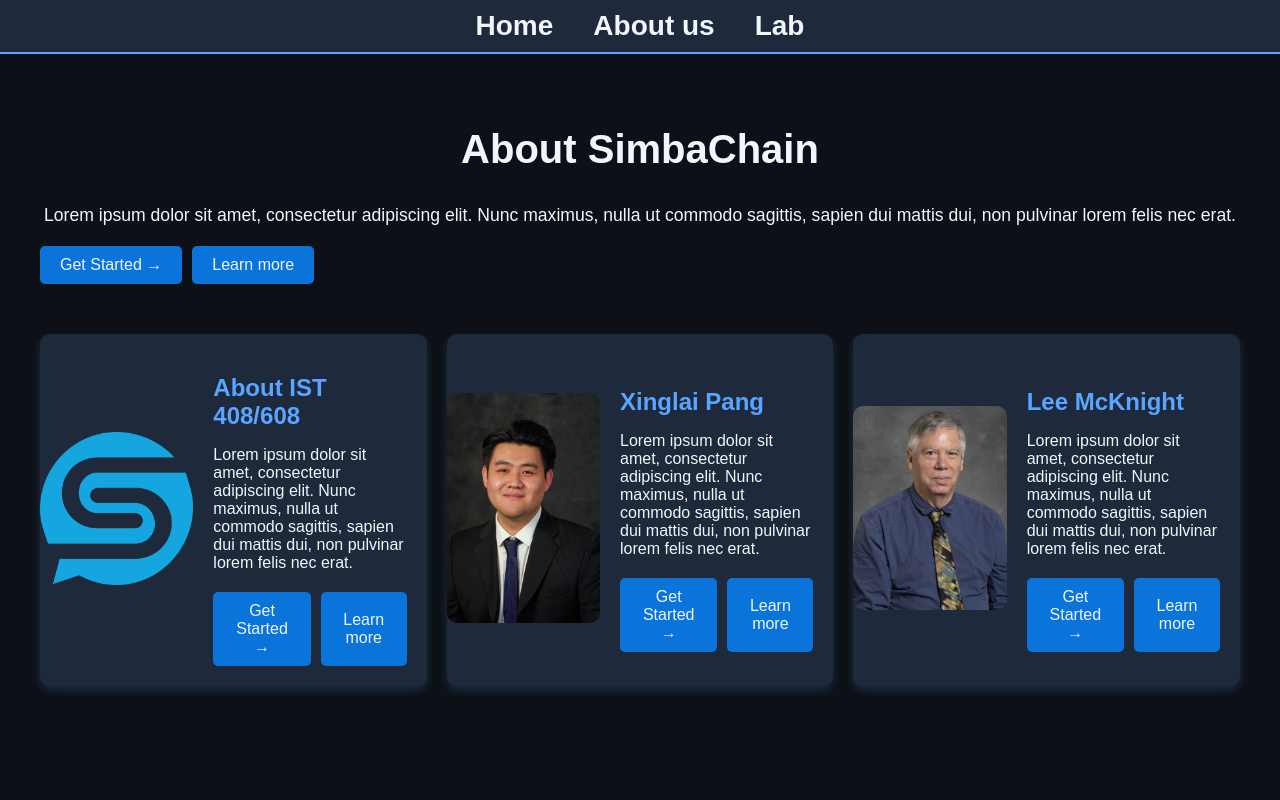
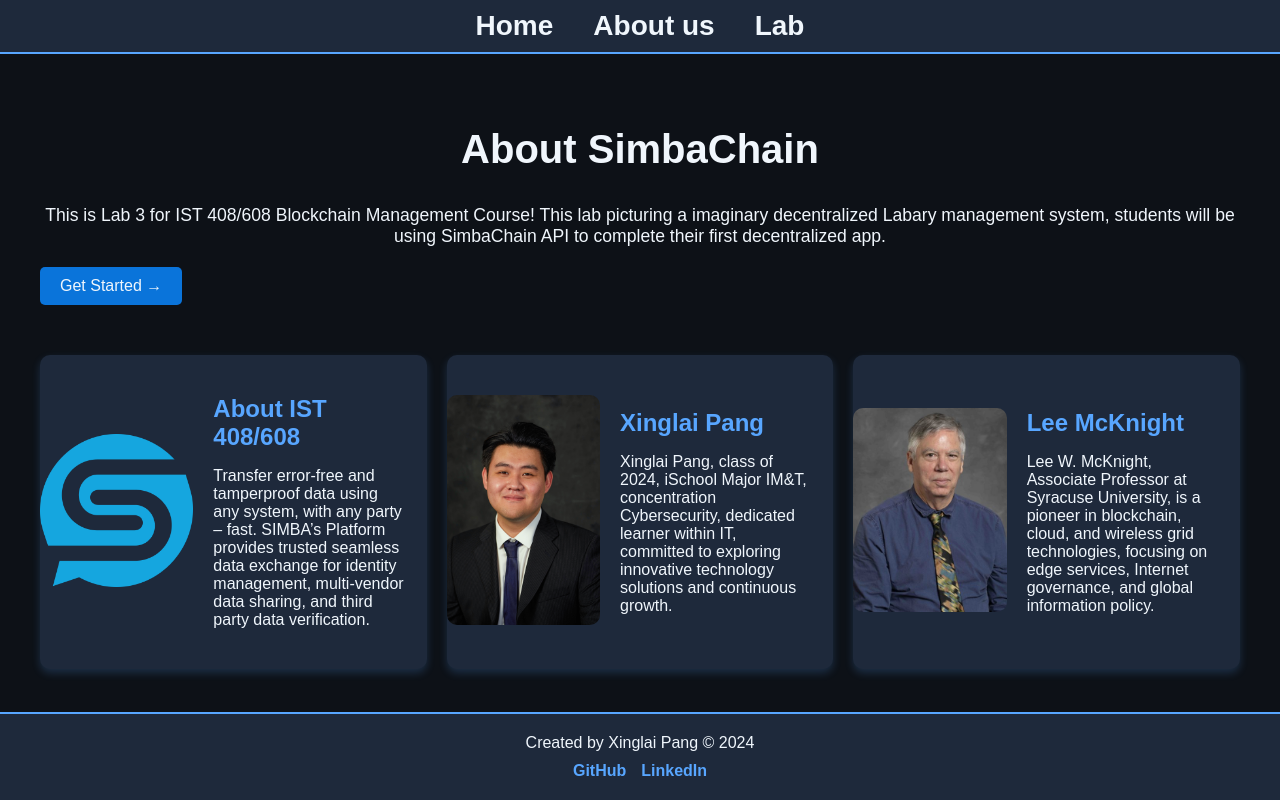
Before and after one commit to ulifitsup/ist263_project, a Flask app: page /about in a window 1280 px wide. Run offline with Flask 2, Linux system fonts and the light colour scheme.

Commit message:
project complete

```diff
--- a/static/style.css
+++ b/static/style.css
@@ -1,10 +1,13 @@
 /* styles.css */
-body {
+html, body {
+    height: 100%;
     margin: 0;
     padding: 0;
     font-family: Arial, sans-serif;
     background-color: #0D1117;
     color: #F0F6FC;
+    display: flex;
+    flex-direction: column;
 }
 
 .navbar {
@@ -184,3 +221,43 @@ button {
     margin-bottom: 20px;
     color: #F0F6FC;
 }
+
+/* Footer */
+.footer {
+    background-color: #1E293B;
+    color: #F0F6FC;
+    text-align: center;
+    padding: 20px 0;
+    margin-top: auto;
+    border-top: 2px solid #58A6FF;
+}
+
+.footer-container {
+    max-width: 1200px;
+    margin: 0 auto;
+    display: flex;
+    flex-direction: column;
+    align-items: center;
+    gap: 10px;
+}
+
+.footer-container p {
+    margin: 0;
+    font-size: 1rem;
+}
+
+.social-links {
+    display: flex;
+    gap: 15px;
+}
+
+.social-links a {
+    text-decoration: none;
+    color: #58A6FF;
+    font-weight: bold;
+    transition: color 0.3s ease;
+}
+
+.social-links a:hover {
+    color: #1E90FF;
+}
--- a/templates/about.html
+++ b/templates/about.html
@@ -24,10 +24,9 @@
             <!-- Primary Module -->
             <section class="main-about">
                 <h1>About SimbaChain</h1>
-                <p>Lorem ipsum dolor sit amet, consectetur adipiscing elit. Nunc maximus, nulla ut commodo sagittis, sapien dui mattis dui, non pulvinar lorem felis nec erat.</p>
+                <p>This is Lab 3 for IST 408/608 Blockchain Management Course! This lab picturing a imaginary decentralized Labary management system, students will be using SimbaChain API to complete their first decentralized app.</p>
                 <div class="buttons">
-                    <button class="btn-primary">Get Started →</button>
-                    <button class="btn-secondary">Learn more</button>
+                    <button class="btn-primary" onclick="location.href='{{ url_for('lab') }}'">Get Started →</button>
                 </div>
             </section>
 
@@ -40,11 +39,7 @@
                     </div>
                     <div class="content">
                         <h2>About IST 408/608</h2>
-                        <p>Lorem ipsum dolor sit amet, consectetur adipiscing elit. Nunc maximus, nulla ut commodo sagittis, sapien dui mattis dui, non pulvinar lorem felis nec erat.</p>
-                        <div class="buttons">
-                            <button class="btn-primary">Get Started →</button>
-                            <button class="btn-secondary">Learn more</button>
-                        </div>
+                        <p>Transfer error-free and tamperproof data using any system, with any party – fast. SIMBA’s Platform provides trusted seamless data exchange for identity management, multi-vendor data sharing, and third party data verification.</p>
                     </div>
                 </section>
 
@@ -55,11 +50,7 @@
                     </div>
                     <div class="content">
                         <h2>Xinglai Pang</h2>
-                        <p>Lorem ipsum dolor sit amet, consectetur adipiscing elit. Nunc maximus, nulla ut commodo sagittis, sapien dui mattis dui, non pulvinar lorem felis nec erat.</p>
-                        <div class="buttons">
-                            <button class="btn-primary">Get Started →</button>
-                            <button class="btn-secondary">Learn more</button>
-                        </div>
+                        <p>Xinglai Pang, class of 2024, iSchool Major IM&T, concentration Cybersecurity, dedicated learner within IT, committed to exploring innovative technology solutions and continuous growth.</p>
                     </div>
                 </section>
 
@@ -70,17 +61,19 @@
                     </div>
                     <div class="content">
                         <h2>Lee McKnight</h2>
-                        <p>Lorem ipsum dolor sit amet, consectetur adipiscing elit. Nunc maximus, nulla ut commodo sagittis, sapien dui mattis dui, non pulvinar lorem felis nec erat.</p>
-                        <div class="buttons">
-                            <button class="btn-primary">Get Started →</button>
-                            <button class="btn-secondary">Learn more</button>
-                        </div>
+                        <p>Lee W. McKnight, Associate Professor at Syracuse University, is a pioneer in blockchain, cloud, and wireless grid technologies, focusing on edge services, Internet governance, and global information policy.</p>
                     </div>
                 </section>
             </div>
         </div>
+        <footer class="footer">
+            <div class="footer-container">
+                <p>Created by Xinglai Pang © 2024</p>
+                <div class="social-links">
+                    <a href="https://github.com/ulifitsup" target="_blank">GitHub</a>
+                    <a href="https://www.linkedin.com/in/xinglai-pang-ul0110901/" target="_blank">LinkedIn</a>
+                </div>
+            </div>
+        </footer>
     </body>
-    <footer>
-
-    </footer>
 </html>
```
Also changed, not shown: other parts of static/style.css (+34 -0 lines), templates/home.html (+16 -3 lines), templates/index.html (+11 -5 lines).
